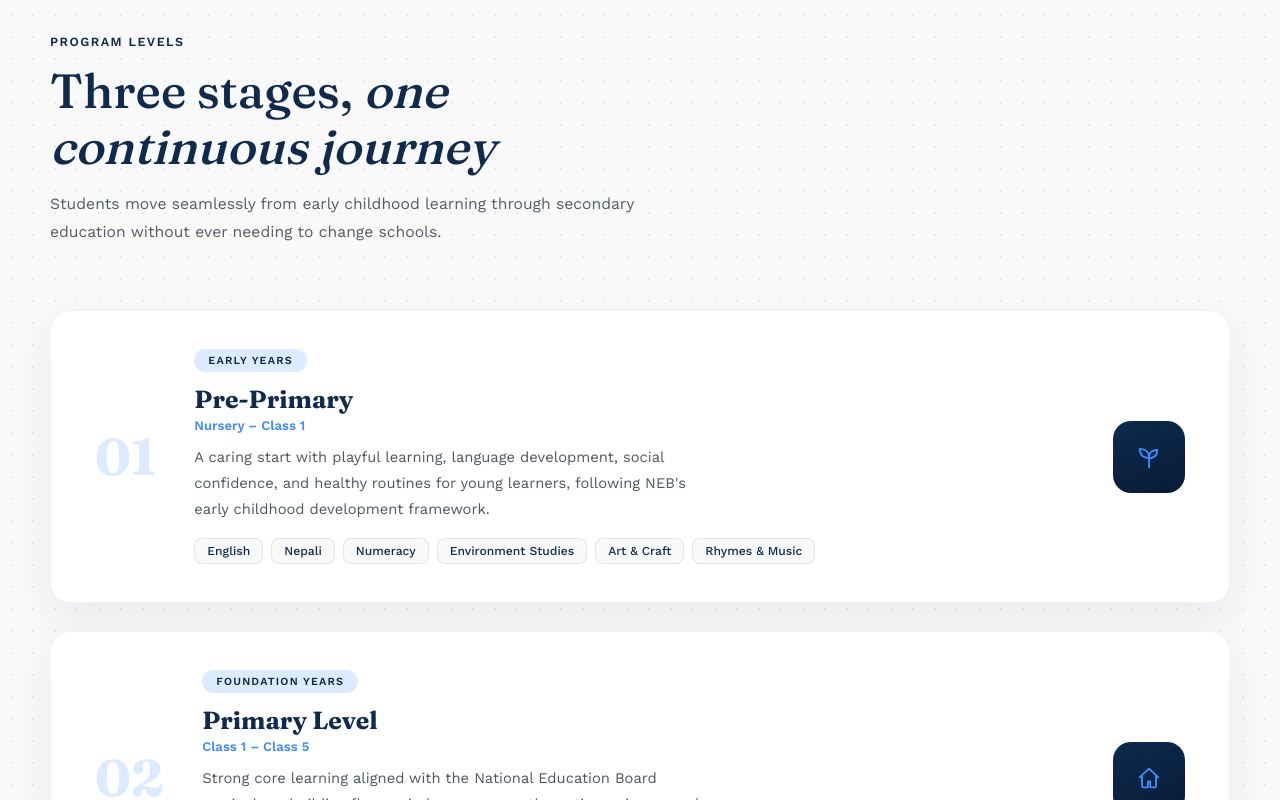
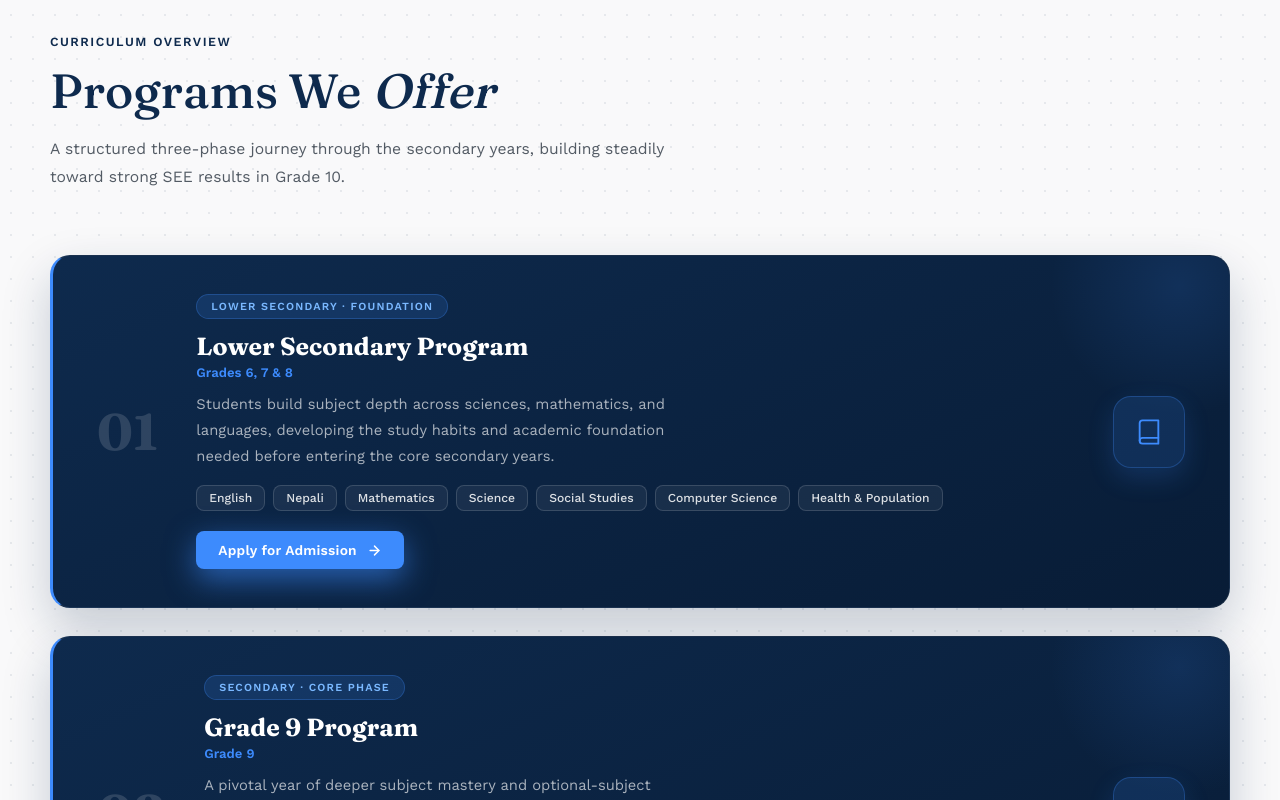
Before and after one commit to swikar-napit/globallife-web, a React (Vite) app: page /academics in a window 1280 px wide. Shown: the part 560-1360 px from the top of the page. Built offline with nearby package versions, Linux system fonts and the light colour scheme.

Commit message:
updated structure

```diff
--- a/src/pages/Academics.css
+++ b/src/pages/Academics.css
@@ -214,28 +214,46 @@
   grid-template-columns: auto 1fr auto;
   align-items: center;
   gap: clamp(20px, 3vw, 40px);
-  background: #fff;
+  background: linear-gradient(155deg, var(--navy) 0%, var(--navy-deep) 100%);
   border-radius: 20px;
   padding: clamp(26px, 3vw, 38px) clamp(24px, 3.5vw, 44px);
-  box-shadow: 0 16px 40px rgba(14, 42, 77, 0.07);
-  border: 1px solid rgba(14, 42, 77, 0.06);
+  box-shadow: 0 20px 48px rgba(14, 42, 77, 0.22);
+  border: 1px solid rgba(255, 255, 255, 0.06);
+  border-left: 3px solid var(--blue-accent);
+  overflow: hidden;
   transition: transform 0.25s ease, box-shadow 0.25s ease;
+}
+
+.acp-level-card::before {
+  content: "";
+  position: absolute;
+  top: -100px;
+  right: -80px;
+  width: 260px;
+  height: 260px;
+  border-radius: 50%;
+  background: radial-gradient(circle, rgba(61, 139, 253, 0.14) 0%, rgba(61, 139, 253, 0) 70%);
+  pointer-events: none;
 }
 
 .acp-level-card:hover {
   transform: translateY(-4px);
-  box-shadow: 0 24px 54px rgba(14, 42, 77, 0.13);
+  box-shadow: 0 28px 60px rgba(14, 42, 77, 0.32), 0 0 0 1px rgba(61, 139, 253, 0.2);
 }
 
 .acp-level-num {
+  position: relative;
+  z-index: 1;
   font-family: 'Fraunces', serif;
   font-weight: 700;
   font-size: clamp(2.4rem, 2rem + 1.5vw, 3.4rem);
-  color: var(--blue-soft);
+  color: rgba(255, 255, 255, 0.14);
   line-height: 1;
 }
 
 .acp-level-body {
+  position: relative;
+  z-index: 1;
   min-width: 0;
 }
 
@@ -243,8 +261,8 @@
   display: inline-flex;
   align-items: center;
   gap: 8px;
-  background: var(--blue-soft);
-  color: var(--navy);
+  background: rgba(61, 139, 253, 0.15);
+  color: #7ab8ff;
   font-size: 0.68rem;
   font-weight: 700;
   letter-spacing: 1.2px;
@@ -252,13 +270,14 @@
   padding: 5px 14px;
   border-radius: 20px;
   margin-bottom: 12px;
+  border: 1px solid rgba(61, 139, 253, 0.28);
 }
 
 .acp-level-title {
   font-family: 'Fraunces', serif;
   font-size: clamp(1.2rem, 1rem + 0.7vw, 1.55rem);
   font-weight: 700;
-  color: var(--navy);
+  color: #fff;
   margin-bottom: 4px;
 }
 
@@ -273,8 +292,7 @@
 .acp-level-text {
   font-size: 0.92rem;
   line-height: 1.75;
-  color: var(--charcoal);
-  opacity: 0.78;
+  color: rgba(255, 255, 255, 0.65);
   max-width: 520px;
   margin-bottom: 16px;
 }
@@ -288,23 +306,70 @@
 .acp-subject-tag {
   font-size: 0.76rem;
   font-weight: 500;
-  color: var(--navy);
-  background: var(--page-bg);
-  border: 1px solid rgba(14, 42, 77, 0.1);
+  color: rgba(255, 255, 255, 0.85);
+  background: rgba(255, 255, 255, 0.06);
+  border: 1px solid rgba(255, 255, 255, 0.14);
   padding: 5px 12px;
   border-radius: 8px;
 }
 
+.acp-apply-btn {
+  position: relative;
+  z-index: 1;
+  display: inline-flex;
+  align-items: center;
+  gap: 10px;
+  margin-top: 20px;
+  background: var(--blue-accent);
+  color: #fff;
+  font-family: 'Work Sans', sans-serif;
+  font-weight: 700;
+  font-size: 0.86rem;
+  padding: 11px 22px;
+  border-radius: 8px;
+  text-decoration: none;
+  letter-spacing: 0.2px;
+  box-shadow: 0 10px 26px rgba(61, 139, 253, 0.35);
+  transition: transform 0.2s ease, box-shadow 0.2s ease, background 0.2s ease;
+  animation: acp-apply-pulse 2.4s ease-in-out infinite;
+}
+
+.acp-apply-btn svg {
+  width: 15px;
+  height: 15px;
+  transition: transform 0.2s ease;
+}
+
+.acp-apply-btn:hover {
+  background: #2f7ce8;
+  transform: translateY(-2px);
+  box-shadow: 0 14px 32px rgba(61, 139, 253, 0.5);
+  animation-play-state: paused;
+}
+
+.acp-apply-btn:hover svg {
+  transform: translateX(3px);
+}
+
+@keyframes acp-apply-pulse {
+  0%, 100% { box-shadow: 0 10px 26px rgba(61, 139, 253, 0.35); }
+  50% { box-shadow: 0 10px 30px rgba(61, 139, 253, 0.6); }
+}
+
 .acp-level-icon {
+  position: relative;
+  z-index: 1;
   width: clamp(56px, 6vw, 72px);
   height: clamp(56px, 6vw, 72px);
   border-radius: 18px;
-  background: linear-gradient(155deg, var(--navy) 0%, var(--navy-deep) 100%);
+  background: rgba(61, 139, 253, 0.15);
+  border: 1px solid rgba(61, 139, 253, 0.28);
   display: flex;
   align-items: center;
   justify-content: center;
   color: var(--blue-accent);
   flex-shrink: 0;
+  box-shadow: 0 10px 26px rgba(61, 139, 253, 0.18);
 }
 
 .acp-level-icon svg {
--- a/src/pages/Academics.jsx
+++ b/src/pages/Academics.jsx
@@ -1,44 +1,44 @@
+import { Link } from "react-router"
 import "./Academics.css"
 
 const levels = [
   {
-    level: "Early Years",
-    grades: "Nursery – Class 1",
-    title: "Pre-Primary",
-    text: "A caring start with playful learning, language development, social confidence, and healthy routines for young learners, following NEB's early childhood development framework.",
-    subjects: ["English", "Nepali", "Numeracy", "Environment Studies", "Art & Craft", "Rhymes & Music"],
+    level: "Lower Secondary · Foundation",
+    grades: "Grades 6, 7 & 8",
+    title: "Lower Secondary Program",
+    text: "Students build subject depth across sciences, mathematics, and languages, developing the study habits and academic foundation needed before entering the core secondary years.",
+    subjects: ["English", "Nepali", "Mathematics", "Science", "Social Studies", "Computer Science", "Health & Population"],
     icon: (
       <svg viewBox="0 0 24 24" fill="none" stroke="currentColor" strokeWidth="1.6" strokeLinecap="round" strokeLinejoin="round">
-        <path d="M12 21v-9" />
-        <path d="M12 12C12 7 8 5 4 5c0 5 3 8 8 8Z" />
-        <path d="M12 12c0-4 3-6 7-6 0 4-2 7-7 7" />
+        <path d="M4 19.5A2.5 2.5 0 0 1 6.5 17H20" />
+        <path d="M6.5 2H20v20H6.5A2.5 2.5 0 0 1 4 19.5v-15A2.5 2.5 0 0 1 6.5 2Z" />
       </svg>
     ),
   },
   {
-    level: "Foundation Years",
-    grades: "Class 1 – Class 5",
-    title: "Primary Level",
-    text: "Strong core learning aligned with the National Education Board curriculum, building fluency in languages, mathematics, science, and social studies alongside arts and values education.",
-    subjects: ["English", "Nepali", "Mathematics", "Science", "Social Studies", "Computer", "Moral Education"],
-    icon: (
-      <svg viewBox="0 0 24 24" fill="none" stroke="currentColor" strokeWidth="1.6" strokeLinecap="round" strokeLinejoin="round">
-        <path d="M4 11.5 12 4l8 7.5" />
-        <path d="M6 10v9a1 1 0 0 0 1 1h4v-5h2v5h4a1 1 0 0 0 1-1v-9" />
-      </svg>
-    ),
-  },
-  {
-    level: "Middle & Secondary Level",
-    grades: "Class 6 – Class 10",
-    title: "Lower Secondary & Secondary",
-    text: "Disciplined academic preparation for the SEE examinations, with subject depth in sciences and mathematics, critical thinking, exam readiness, and continued co-curricular growth.",
-    subjects: ["English", "Nepali", "Mathematics", "Science", "Social Studies", "Computer Science", "Health & Population", "Optional Subject"],
+    level: "Secondary · Core Phase",
+    grades: "Grade 9",
+    title: "Grade 9 Program",
+    text: "A pivotal year of deeper subject mastery and optional-subject selection, laying the groundwork students carry directly into their SEE preparation the following year.",
+    subjects: ["English", "Nepali", "Mathematics", "Science", "Social Studies", "Computer Science", "Optional Subject"],
     icon: (
       <svg viewBox="0 0 24 24" fill="none" stroke="currentColor" strokeWidth="1.6" strokeLinecap="round" strokeLinejoin="round">
         <path d="M12 3 2 8l10 5 10-5-10-5Z" />
         <path d="M6 10.5V16c0 1.5 2.5 3 6 3s6-1.5 6-3v-5.5" />
         <path d="M22 8.3V14" />
+      </svg>
+    ),
+  },
+  {
+    level: "SEE Focus · Final Year",
+    grades: "Grade 10 → SEE",
+    title: "Grade 10 SEE Program",
+    text: "Intensive, exam-focused preparation with structured revision, regular assessments, and close mentoring to help every student perform at their best in the SEE board examinations.",
+    subjects: ["English", "Nepali", "Mathematics", "Science", "Social Studies", "Optional Subject", "SEE Preparation"],
+    icon: (
+      <svg viewBox="0 0 24 24" fill="none" stroke="currentColor" strokeWidth="1.6" strokeLinecap="round" strokeLinejoin="round">
+        <path d="M12 15a5 5 0 1 0 0-10 5 5 0 0 0 0 10Z" />
+        <path d="M8.5 13.5 7 22l5-3 5 3-1.5-8.5" />
       </svg>
     ),
   },
@@ -164,13 +164,13 @@ function Academics() {
       <section className="acp-programs">
         <div className="acp-inner">
           <div className="acp-intro">
-            <span className="acp-eyebrow">Program Levels</span>
+            <span className="acp-eyebrow">Curriculum Overview</span>
             <h2 className="acp-heading">
-              Three stages, <em>one continuous journey</em>
+              Programs We <em>Offer</em>
             </h2>
             <p className="acp-intro-sub">
-              Students move seamlessly from early childhood learning through
-              secondary education without ever needing to change schools.
+              A structured three-phase journey through the secondary years,
+              building steadily toward strong SEE results in Grade 10.
             </p>
           </div>
 
@@ -188,6 +188,13 @@ function Academics() {
                       <span className="acp-subject-tag" key={s}>{s}</span>
                     ))}
                   </div>
+                  <Link to="/contact" className="acp-apply-btn">
+                    Apply for Admission
+                    <svg viewBox="0 0 24 24" fill="none" stroke="currentColor" strokeWidth="2.3" strokeLinecap="round" strokeLinejoin="round">
+                      <line x1="5" y1="12" x2="19" y2="12" />
+                      <polyline points="12 5 19 12 12 19" />
+                    </svg>
+                  </Link>
                 </div>
                 <div className="acp-level-icon">{lvl.icon}</div>
               </div>
```
